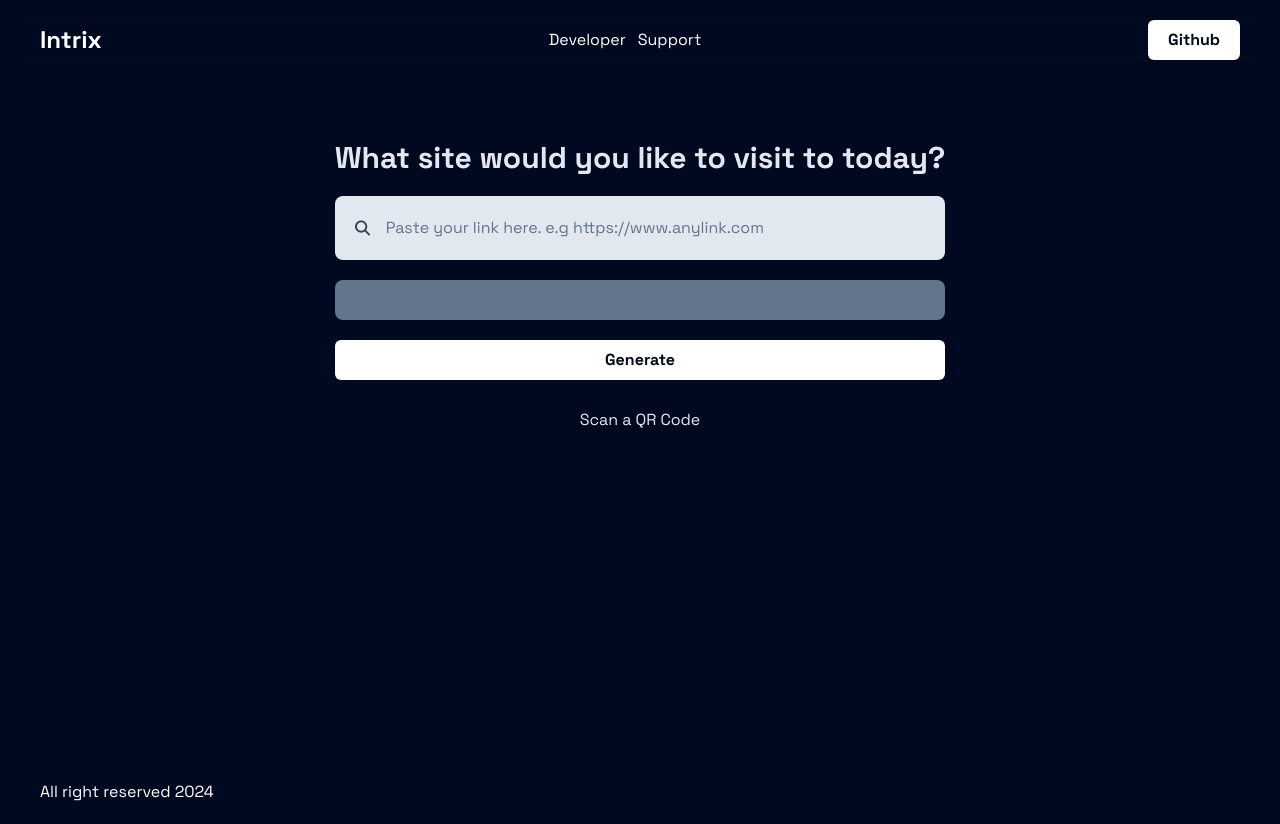
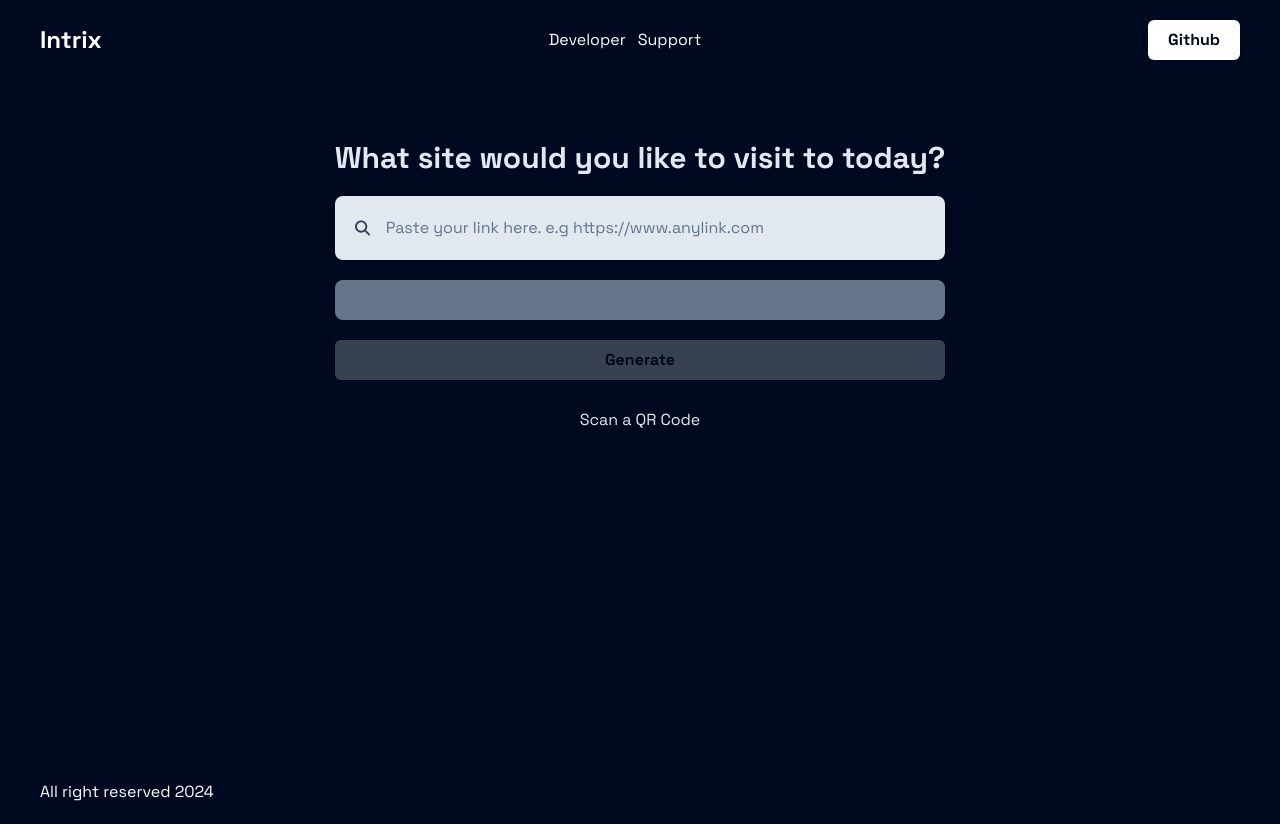
Before and after one commit to fisayo-dev/QRCode-Generator, a React (Vite) app: page /generate in a window 1280 px wide. Built offline with nearby package versions, Linux system fonts and the light colour scheme.

Commit message:
Added empty input checker to scan and generate pages

```diff
--- a/src/components/Button.jsx
+++ b/src/components/Button.jsx
@@ -1,6 +1,6 @@
-const Button = ({ children, styles="" }) => {
+const Button = ({ children, disabled, styles="" }) => {
   return (
-    <button className={`${styles} px-5 py-2 bg-white text-color hover-text-color rounded-md font-bold`}>
+    <button disabled={disabled} className={`${styles} px-5 py-2 bg-white text-color hover-text-color rounded-md font-bold disabled:bg-gray-700 disabled:cursor-not-allowed`}>
       {children}
     </button>
   );
--- a/src/pages/Generate.jsx
+++ b/src/pages/Generate.jsx
@@ -1,8 +1,10 @@
 import { NavLink } from "react-router-dom";
 import Button from "../components/Button";
 import { FaMagnifyingGlass } from "react-icons/fa6";
+import { useState } from "react";
 
 const Generate = () => {
+  const [inputField, setInputField] = useState('')
   return (
     <div className="py-10 h-[85vh]">
       <div className="app-container">
@@ -16,10 +18,12 @@ const Generate = () => {
               <input
                 type="text"
                 placeholder="Paste your link here. e.g https://www.anylink.com"
+                value={inputField}
+                onChange={(e) => setInputField(e.target.value)}
               />
             </div>
             <div className="bg-slate-500 p-5 rounded-lg overflow-hidden"></div>
-            <Button>Generate</Button>
+            <Button disabled={inputField.trim() == '' ? true: false}>Generate</Button>
             <NavLink to="/scan" className="text-center py-2 hover:underline cursor-pointer">Scan a QR Code</NavLink>
           </div>
         </div>
--- a/src/pages/Scan.jsx
+++ b/src/pages/Scan.jsx
@@ -1,8 +1,10 @@
 import { NavLink } from "react-router-dom";
 import Button from "../components/Button";
 import { FaClipboard } from "react-icons/fa6";
+import { useState } from "react";
 
 const Scan = () => {
+  const [inputField, setInputField] = useState('')
   return (
     <div className="py-10 h-[85vh]">
       <div className="app-container">
@@ -16,10 +18,12 @@ const Scan = () => {
               <input
                 type="text"
                 placeholder="Paste your link here. e.g https://www.anylink.com"
+                value={inputField}
+                onChange={(e) => setInputField(e.target.value)}
               />
               <FaClipboard className="cursor-pointer"/>
             </div>
-            <Button>Open Link</Button>
+            <Button disabled={inputField.trim() == "" ? true : false}>Open Link</Button>
             <NavLink
             to="/generate"  className="text-center py-2 hover:underline cursor-pointer">Generate a QR Code</NavLink>
           </div>
```
